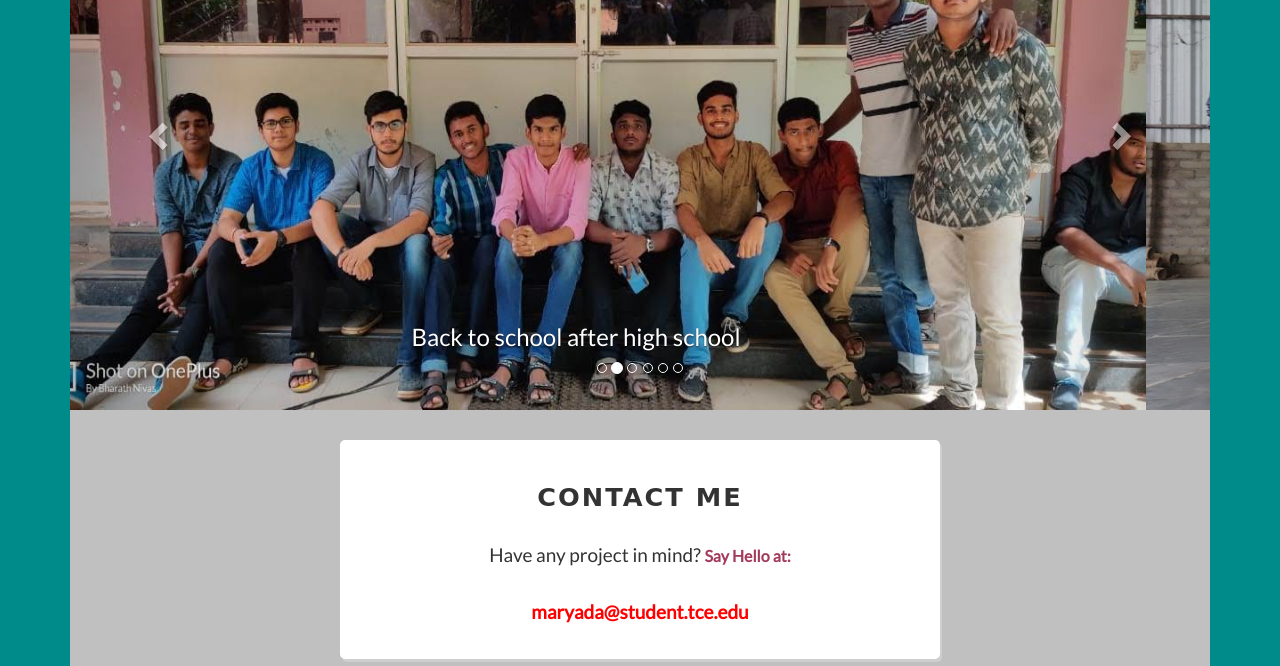
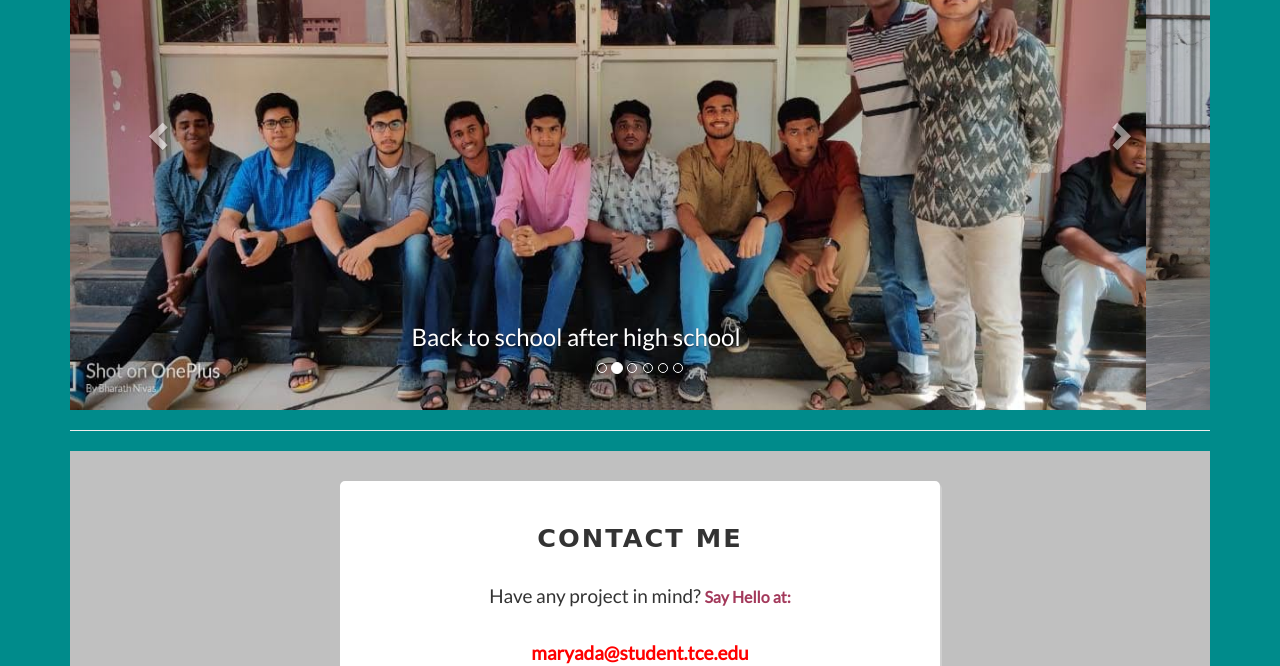
Before and after one commit to maryada6/maryada6.github.io, a plain HTML site: page Coursera-Web-Design-for-Everybody-Capstone-Project-master/index.html in a window 1280 px wide. Shown: the part 907-1573 px from the top of the page. Drawn offline with nearby package versions, Linux system fonts and the light colour scheme; a web font is replaced by a local one.

Commit message:
Update index.html

```diff
--- a/Coursera-Web-Design-for-Everybody-Capstone-Project-master/index.html
+++ b/Coursera-Web-Design-for-Everybody-Capstone-Project-master/index.html
@@ -175,7 +175,7 @@
     <span class="sr-only">Next</span>
   </a>
 </div>
-			<div style="background-color:008B8B"></div>
+<hr>
 </section>
 
 
```
